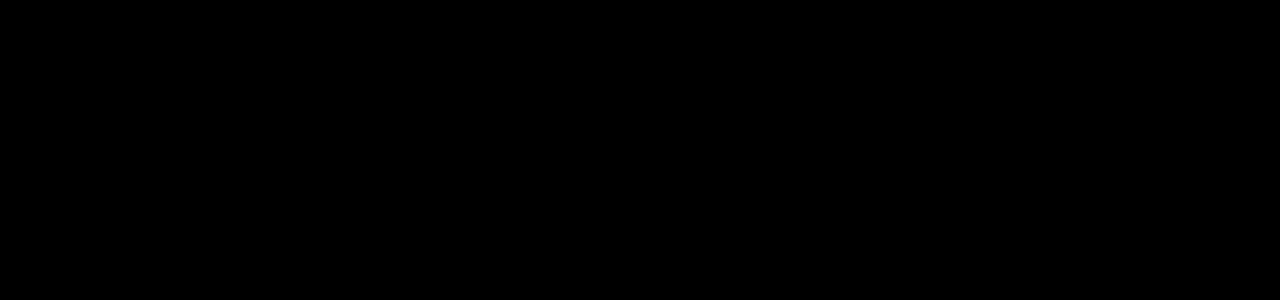
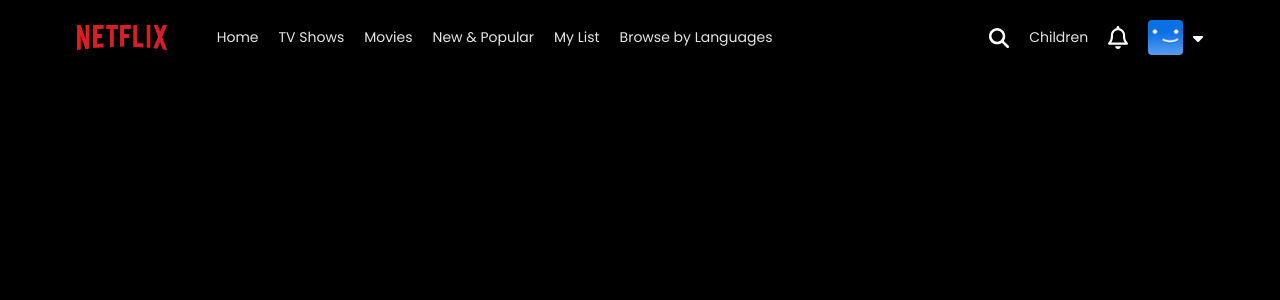
Before and after one commit to dipika-maharjan/netflix-clone, a React (Vite) app: page / in a window 1280 px wide. Shown: the top 300 px of the page. Built offline with nearby package versions, Linux system fonts and the light colour scheme.

Commit message:
Add navbar component

```diff
--- a/src/components/Navbar/Navbar.css
+++ b/src/components/Navbar/Navbar.css
@@ -0,0 +1,74 @@
+.navbar{
+    width: 100%;
+    padding: 20px 6%;
+    display: flex;
+    justify-content: space-between;
+    position: fixed;
+    font-size: 14px;
+    color: #e5e5e5;
+    background-image: linear-gradient(180deg, rgba(0, 0, 0, 0.7) 10%, transparent);
+    z-index: 1;
+}
+
+.navbar-left{
+    display: flex;
+    align-items: center;
+    gap: 50px;
+
+}
+
+.navbar-left img{
+    width: 90px;
+}
+
+.navbar-left ul{
+    display: flex;
+    list-style: none;
+    gap: 20px;
+}
+
+.navbar-right{
+    display: flex;
+    gap: 20px;
+    align-items: center;
+}
+
+.navbar-right .icons{
+    width: 20px;
+    cursor: pointer;
+}
+
+.navbar-right .profile{
+    border-radius: 4px;
+    width: 35px;
+}
+
+.navbar-profile{
+    display: flex;
+    align-items: center;
+    gap: 10px;
+    cursor: pointer;
+    position: relative;
+}
+
+.navbar .dropdown{
+    position: absolute;
+    top: 100%;
+    right: 0;
+    background-color: #191919;
+    padding: 18px 22px;
+    width: max-content;
+    border-radius: 2px;
+    text-decoration: underline;
+    z-index: 1;
+    display: none;
+}
+
+.navbar .dropdown p{
+    font-size: 13px;
+    cursor: pointer;
+}
+
+.navbar-profile:hover .dropdown{
+    display: block;
+}
--- a/src/components/Navbar/Navbar.jsx
+++ b/src/components/Navbar/Navbar.jsx
@@ -1,9 +1,38 @@
 import React from 'react'
 import './Navbar.css';
+import logo from '../../assets/logo.png';
+import search_icon from '../../assets/search_icon.svg';
+import bell_icon from '../../assets/bell_icon.svg';
+import profile_img from '../../assets/profile_img.png';
+import caret_icon from '../../assets/caret_icon.svg';
 
 const Navbar = () => {
   return (
     <div className='navbar'>
+      <div className="navbar-left">
+        <img src = {logo} alt = "logo"/>
+        <ul>
+            <li>Home</li>
+            <li>TV Shows</li>
+            <li>Movies</li>
+            <li>New & Popular</li>
+            <li>My List</li>
+            <li>Browse by Languages</li>
+        </ul>
+      </div>
+
+      <div className="navbar-right">
+        <img src = {search_icon} alt = "search" className='icons'/>
+        <p>Children</p>
+        <img src = {bell_icon} alt = "notifications" className='icons'/>
+        <div className="navbar-profile">
+            <img src = {profile_img} alt = "profile" className='profile'/>
+            <img src = {caret_icon} alt = "caret" className='caret'/>
+            <div className="dropdown">
+                <p>Sign Out of Netflix</p>
+            </div>
+        </div>
+      </div>
 
     </div>
   )
--- a/src/index.css
+++ b/src/index.css
@@ -1,3 +1,5 @@
+@import url('https://fonts.googleapis.com/css2?family=Poppins:ital,wght@0,100;0,200;0,300;0,400;0,500;0,600;0,700;0,800;0,900;1,100;1,200;1,300;1,400;1,500;1,600;1,700;1,800;1,900&display=swap');
+
 *{
   margin: 0;
   padding: 0;
@@ -7,4 +9,5 @@
 body{
   background-color: black;
   color: white;
+  font-family: poppins;
 }
```
